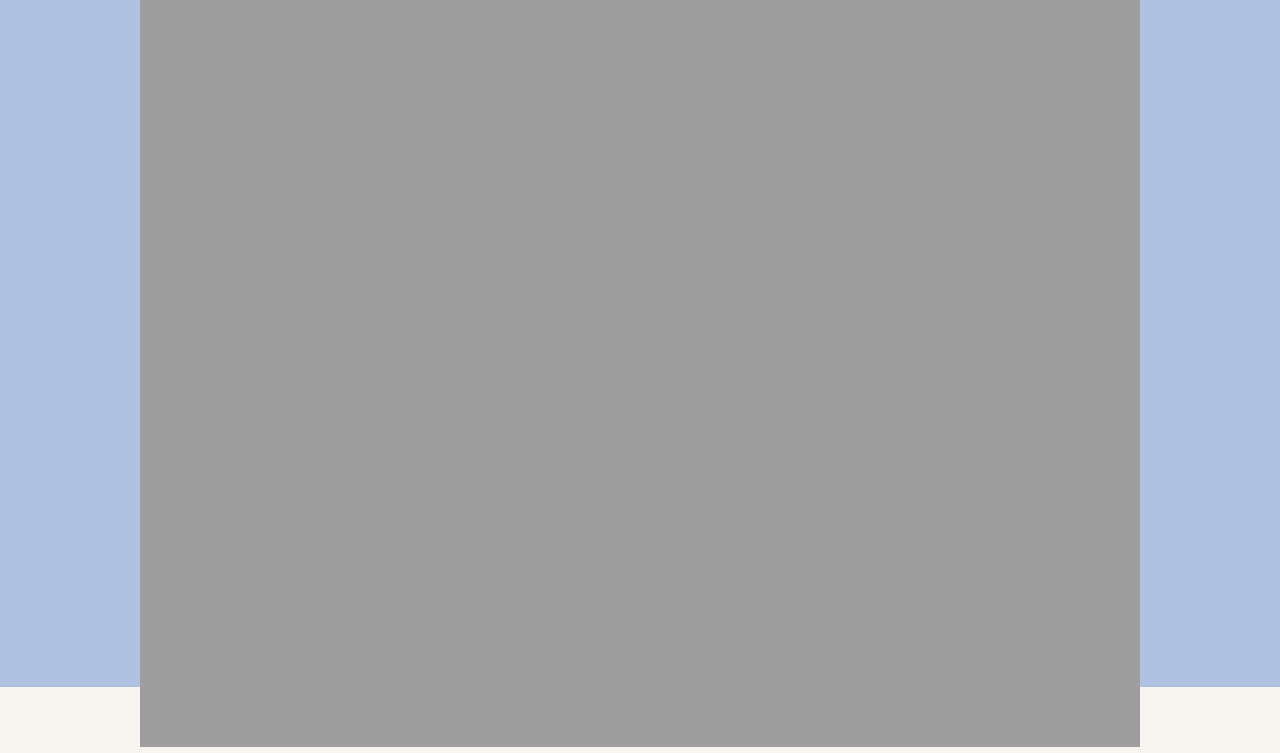
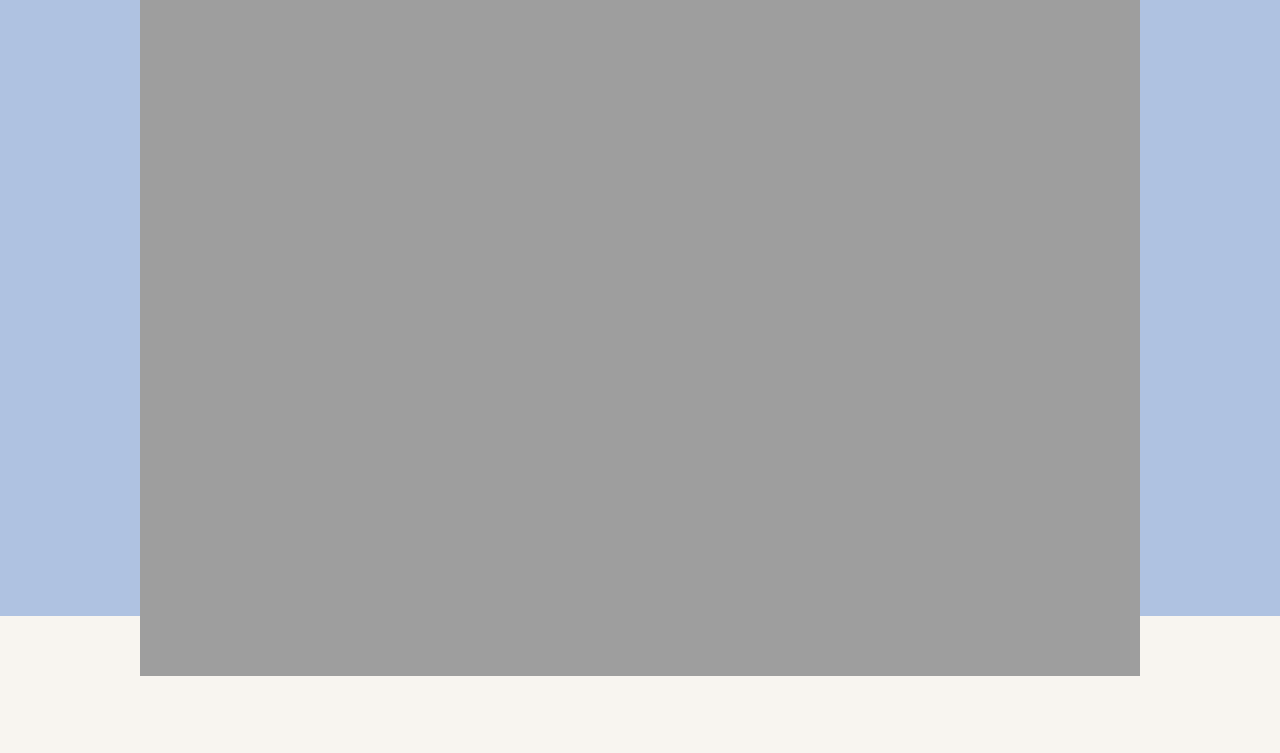
Before and after one commit to sophiecurtis712/x455-scurtis, a plain HTML site: page about-us.html in a window 1280 px wide. Shown: the part 244-997 px from the top of the page. Drawn offline with Linux system fonts and the light colour scheme; the site is published under a folder, as on GitHub Pages, so addresses that start at the root find nothing; a web font is replaced by a local one.

Commit message:
sticky edit

```diff
--- a/about-us.html
+++ b/about-us.html
@@ -4,7 +4,7 @@
 <title>About Us | The Perch SF</title>
 <meta charset="UTF-8">
 <meta name="viewport" content="width=device-width, initial-scale=1">
-<link rel="stylesheet" href="/css/w3.css">
+<link rel="stylesheet" href="css/w3.css">
 <link rel="stylesheet" href="css/style.css">
 <link rel="preconnect" href="https://fonts.googleapis.com">
 <link rel="preconnect" href="https://fonts.gstatic.com" crossorigin>
```
Also changed, not shown: birds.html (+1 -1 lines), bprofile-dark-eyed-junco.html (+1 -1 lines), explore.html (+1 -1 lines), index.html (+1 -1 lines), learn.html (+1 -1 lines), lprofile-crissy-field.html (+1 -1 lines).
